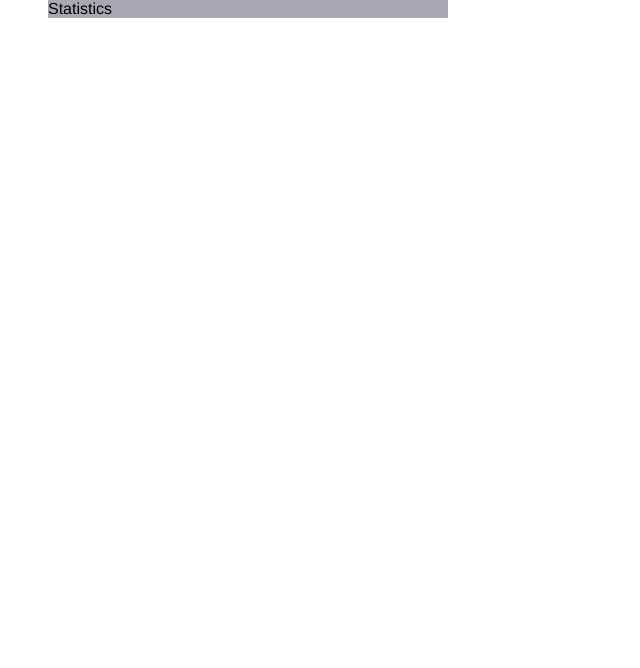
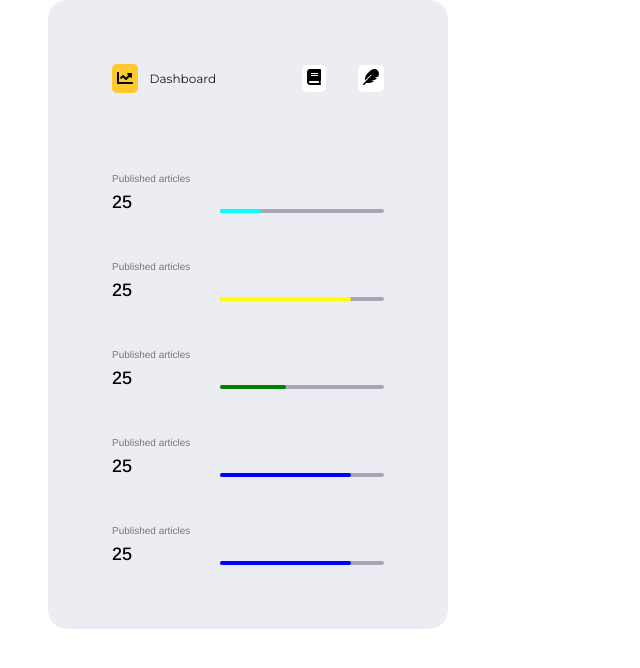
Before and after one commit to fabiobends/togdesign-test, a Next.js app: page /components/UserAreaStatistics in a window 1280 px wide. Shown: the top 668 px of the page, without its empty margins (0-640 px from the left). Built offline with nearby package versions, Linux system fonts and the light colour scheme; a web font is replaced by a local one.

Commit message:
Add user area statistics

```diff
--- /dev/null
+++ b/pages/components/StatsBar.tsx
@@ -0,0 +1,24 @@
+import styles from "../../styles/components/StatsBar.module.css";
+import { rowStatsProps } from "../../types";
+
+export default function StatsBar({
+  color,
+  number,
+  percentage,
+  title,
+}: rowStatsProps) {
+  return (
+    <div className={styles.row}>
+      <p className={styles.title}>{title}</p>
+      <div className={styles.stats}>
+        <span>{number}</span>
+        <div className={styles.bar}>
+          <div
+            className={styles.percentage}
+            style={{ backgroundColor: color, width: percentage + "%" }}
+          ></div>
+        </div>
+      </div>
+    </div>
+  );
+}
--- a/pages/components/UserAreaStatistics.tsx
+++ b/pages/components/UserAreaStatistics.tsx
@@ -1,7 +1,72 @@
+import {
+  faBook,
+  faChartLine,
+  faFeather
+} from "@fortawesome/free-solid-svg-icons";
+import { FontAwesomeIcon } from "@fortawesome/react-fontawesome";
 import styles from "../../styles/components/UserAreaStatistics.module.css";
+import { rowStatsProps } from "../../types";
+import StatsBar from "../components/StatsBar";
 
 export default function UserAreaStatistics() {
-  return <div className={styles.content}>
-    Statistics
-  </div>;
+  const rowTest1: rowStatsProps = {
+    color: "cyan",
+    number: 25,
+    percentage: 25,
+    title: "Published articles",
+  };
+  const rowTest2: rowStatsProps = {
+    color: "yellow",
+    number: 25,
+    percentage: 80,
+    title: "Published articles",
+  };
+  const rowTest3: rowStatsProps = {
+    color: "green",
+    number: 25,
+    percentage: 40,
+    title: "Published articles",
+  };
+  const rowTest4: rowStatsProps = {
+    color: "blue",
+    number: 25,
+    percentage: 80,
+    title: "Published articles",
+  };
+  const rowTest5: rowStatsProps = {
+    color: "blue",
+    number: 25,
+    percentage: 80,
+    title: "Published articles",
+  };
+  return (
+    <div className={styles.content}>
+      <div className={styles.actions}>
+        <div className={styles.currentPage}>
+          <i>
+            <FontAwesomeIcon
+              className={styles.currentIcon}
+              icon={faChartLine}
+            />
+          </i>
+          <p>Dashboard</p>
+        </div>
+        <div className={styles.otherPages}>
+          <i>
+            <FontAwesomeIcon className={styles.ordinaryIcon} icon={faBook} />
+          </i>
+          <i>
+            <FontAwesomeIcon className={styles.ordinaryIcon} icon={faFeather} />
+          </i>
+        </div>
+      </div>
+      <div className={styles.barsContainer}>
+        <StatsBar {...rowTest1} />
+        <StatsBar {...rowTest2} />
+        <StatsBar {...rowTest3} />
+        <StatsBar {...rowTest4} />
+        <StatsBar {...rowTest5} />
+      </div>
+    </div>
+  );
 }
--- /dev/null
+++ b/styles/components/StatsBar.module.css
@@ -0,0 +1,34 @@
+.row {
+  margin-top: 3em;
+  font-family: "Arimo", sans-serif;
+}
+
+.row .title {
+  font-size: 10px;
+  opacity: 50%;
+}
+
+.stats {
+  margin-top: 0.5em;
+  display: flex;
+  justify-content: space-between;
+  align-items: flex-end;
+}
+
+.stats span {
+  font-size: 18px;
+  font-weight: 500;
+}
+
+.stats > div {
+  flex: 0.65;
+  align-self: flex-end;
+  height: 0.25em;
+  border-radius: 2em;
+  background: var(--cold-gray);
+  display: flex;
+}
+
+.percentage {
+  border-radius: 2em;
+}
--- a/styles/components/UserAreaStatistics.module.css
+++ b/styles/components/UserAreaStatistics.module.css
@@ -1,6 +1,63 @@
 .content {
+  border-radius: 1.2em;
   font-family: "Arimo", sans-serif;
   margin-left: 3em;
+  padding: 4em;
   width: 400px;
-  background: var(--cold-gray);
+  display: flex;
+  flex-direction: column;
+  background: #ecedf3;
 }
+
+.currentPage,
+.otherPages {
+  display: flex;
+  align-items: center;
+}
+
+.currentPage {
+  flex: 0.6;
+  font-family: "Montserrat", sans-serif;
+}
+
+.currentPage p {
+  margin-left: 1em;
+  font-size: 12px;
+  color: #17181d;
+}
+
+.otherPages {
+  flex: 0.3;
+  justify-content: space-between;
+}
+
+.actions {
+  display: flex;
+  justify-content: space-between;
+}
+
+.currentIcon {
+  background: var(--yellow);
+}
+
+.ordinaryIcon {
+  background: white;
+}
+
+.actions i {
+  padding: 0.3em;
+  border-radius: 0.3em;
+}
+
+.currentPage i {
+  background: var(--yellow);
+}
+
+.otherPages i {
+  cursor: pointer;
+  background: white;
+}
+
+.barsContainer {
+  margin-top: 2em;
+}
```
